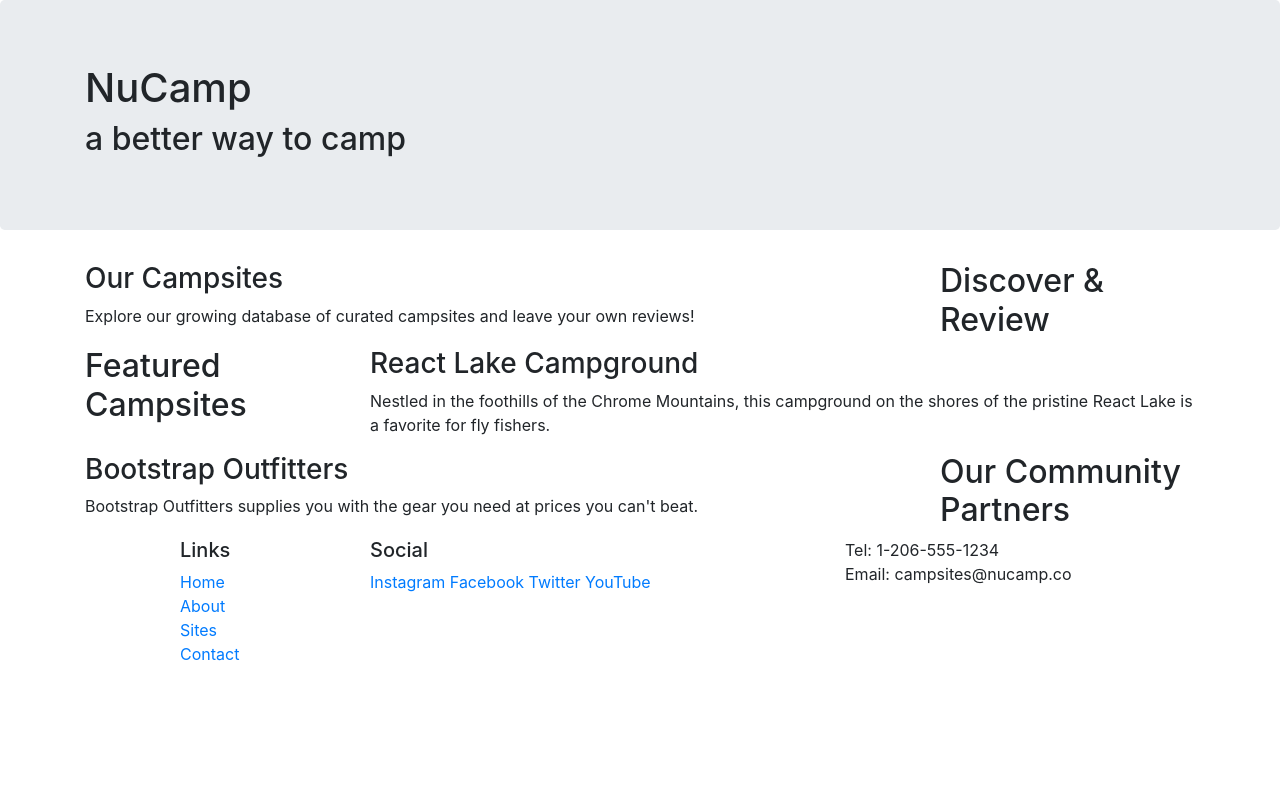
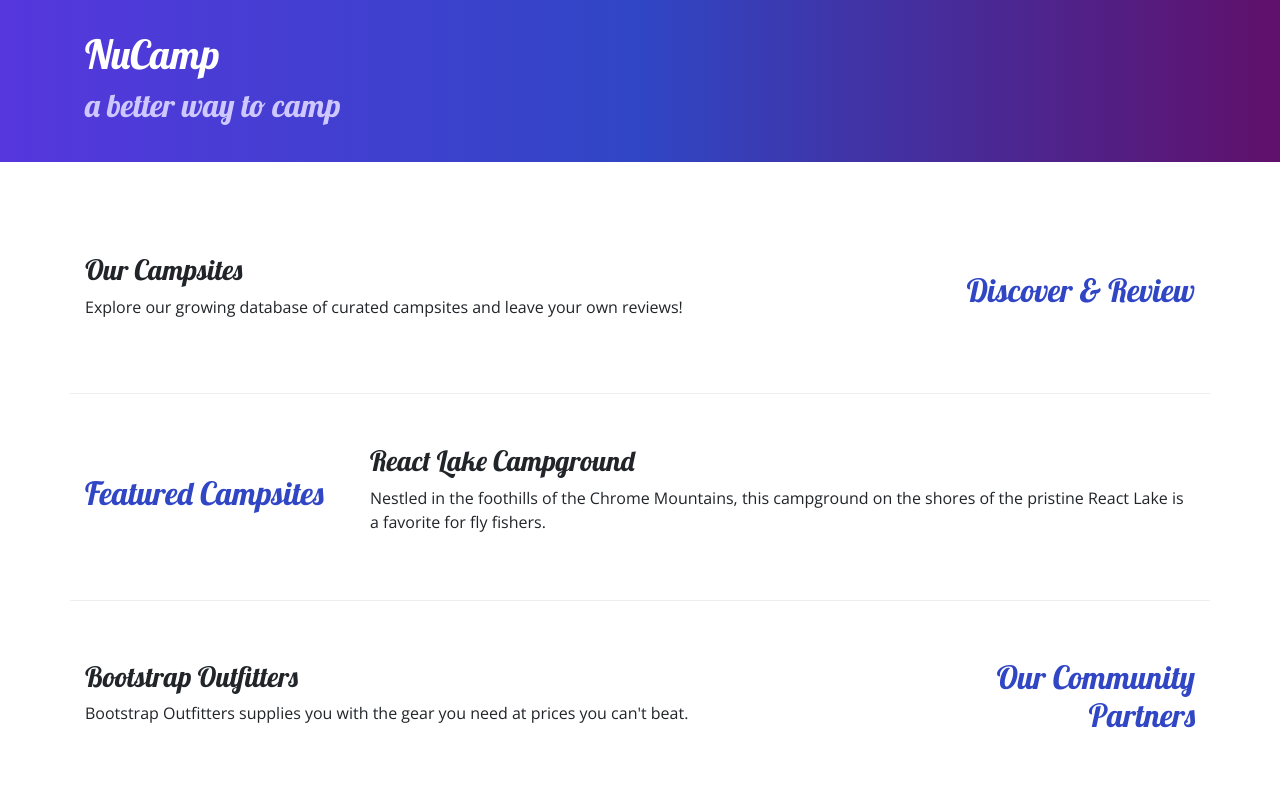
Before and after one commit to Hady87/Nucampsite, a website: page index.html in a window 1280 px wide. Shown: the top 800 px of the page. Drawn offline with nearby package versions, Linux system fonts and the light colour scheme.

Commit message:
Adding Custom Styles

```diff
--- /dev/null
+++ b/css/styles.css
@@ -0,0 +1,32 @@
+body {
+    font-family: "Open Sans", sans-serif;
+}
+
+h1, h2, h3 {
+    font-family: "Lobster", cursive;
+}
+
+h2 {
+    color: #3046C5;
+}
+
+header h2 {
+    color: #CEC8FF;
+}
+
+footer {
+    background-image: linear-gradient(#CEC8FF, white);
+    padding: 20px 0;
+}
+
+.jumbotron {
+    padding: 30px;
+    background-image: linear-gradient(to right, #5637DD, #3046C5, #60106B);
+    color: white;
+}
+
+.row-content {
+    padding: 50px 0;
+    border-bottom: 1px ridge;
+    min-height: 200px;
+}
--- a/index.html
+++ b/index.html
@@ -6,15 +6,18 @@
      <meta charset="utf-8" />
      <meta name="viewport" content="width=device-width, initial-scale=1" />
 
-     <!-- Bootstrap CSS -->
-     <link rel="stylesheet" href="node_modules/bootstrap/dist/css/bootstrap.min.css" />
+    <!-- Bootstrap CSS -->
+    <link rel="stylesheet" href="node_modules/bootstrap/dist/css/bootstrap.min.css" />
 
+    <!-- Additional CSS must be placed after Bootstrap CSS -->
+    <link rel="stylesheet" href="https://fonts.googleapis.com/css?family=Lobster|Open+Sans" />
+    <link rel="stylesheet" href="css/styles.css" />
      <title>NuCamp: A Better Way To Camp</title>
 </head>
 
 <body>
 
-    <header class="jumbotron">
+    <header class="jumbotron jumbotron-fluid">
         <div class="container">
             <div class="row">
                 <div class="col">
@@ -28,9 +31,9 @@
 
 
     <div class="container">
-        <div class="row">
+        <div class="row row-content align-items-center" >
             <div class="col-sm-4 order-sm-last col-md-3">
-                <h2>Discover & Review</h2>
+                <h2  class="text-sm-right">Discover & Review</h2>
             </div>
             <div class="col">
                 <h3>Our Campsites</h3>
@@ -38,7 +41,7 @@
             </div>
         </div>
 
-        <div class="row">
+        <div class="row row-content align-items-center">
             <div class="col-sm-4 col-md-3">
                 <h2>Featured Campsites</h2>
             </div>
@@ -48,9 +51,9 @@
    			</div>
         </div>
 
-        <div class="row">
+        <div class="row row-content align-items-center">
             <div class="col-sm-4 order-sm-last col-md-3">
-                <h2>Our Community Partners</h2>
+                <h2  class="text-sm-right">Our Community Partners</h2>
             </div>
             <div class="col">
                 <h3>Bootstrap Outfitters</h3>
@@ -72,14 +75,14 @@
                         <li><a href="#">Contact</a></li>
                     </ul>
                 </div>
-                <div class="col-6 col-sm-5">
+                <div class="col-6 col-sm-5 text-center">
                 	<h5>Social</h5>
                     <a href="http://instagram.com/">Instagram</a>
                     <a href="http://facebook.com/">Facebook</a>
                     <a href="http://twitter.com/">Twitter</a>
                     <a href="http://youtube.com/">YouTube</a>
                 </div>
-                <div class="col-sm-4">
+                <div class="col-sm-4 text-center">
                     Tel: 1-206-555-1234<br />
                     Email: campsites@nucamp.co
                 </div>
```
